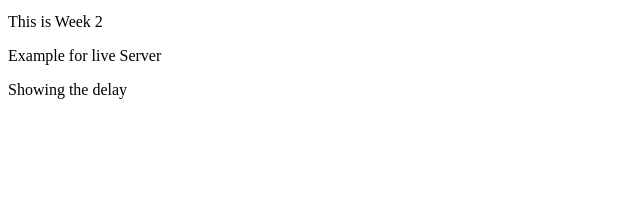
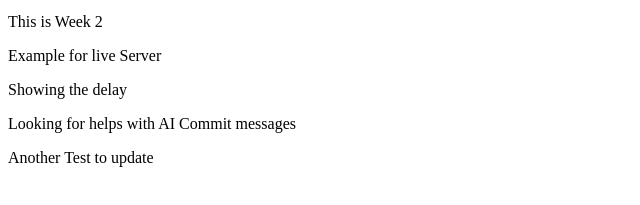
Before and after one commit to dgardn54/art2440sp, a plain HTML site: page index.html in a window 1280 px wide. Shown: the part 101-306 px from the top of the page, without its empty margins (0-640 px from the left). Drawn offline with Linux system fonts and the light colour scheme.

Commit message:
Add additional paragraphs to index.html for AI commit message assistance and testing

```diff
--- a/index.html
+++ b/index.html
@@ -11,5 +11,7 @@
     <p>This is Week 2</p>
     <p>Example for live Server</p>
     <P>Showing the delay</P>
+    <p>Looking for helps with AI Commit messages</p>
+   <p>Another Test to update </p>
   </body>
 </html>
```
